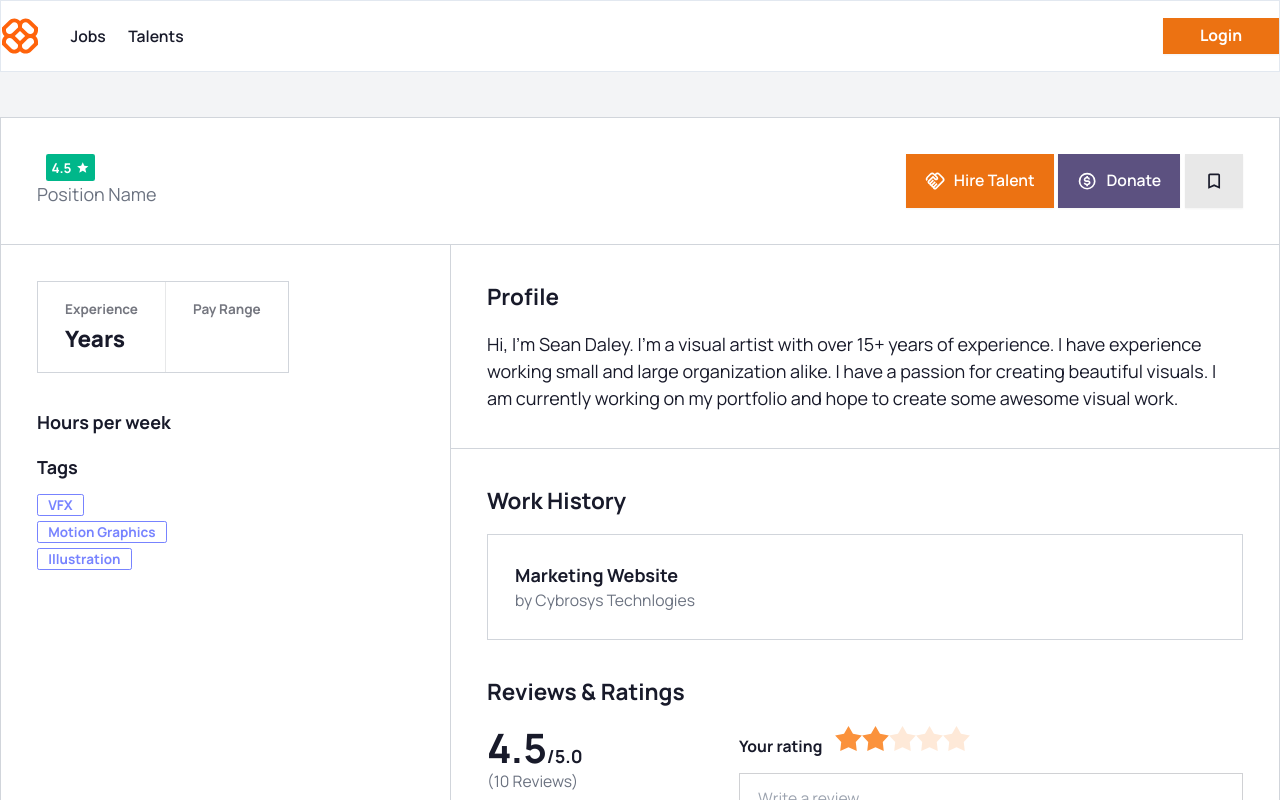
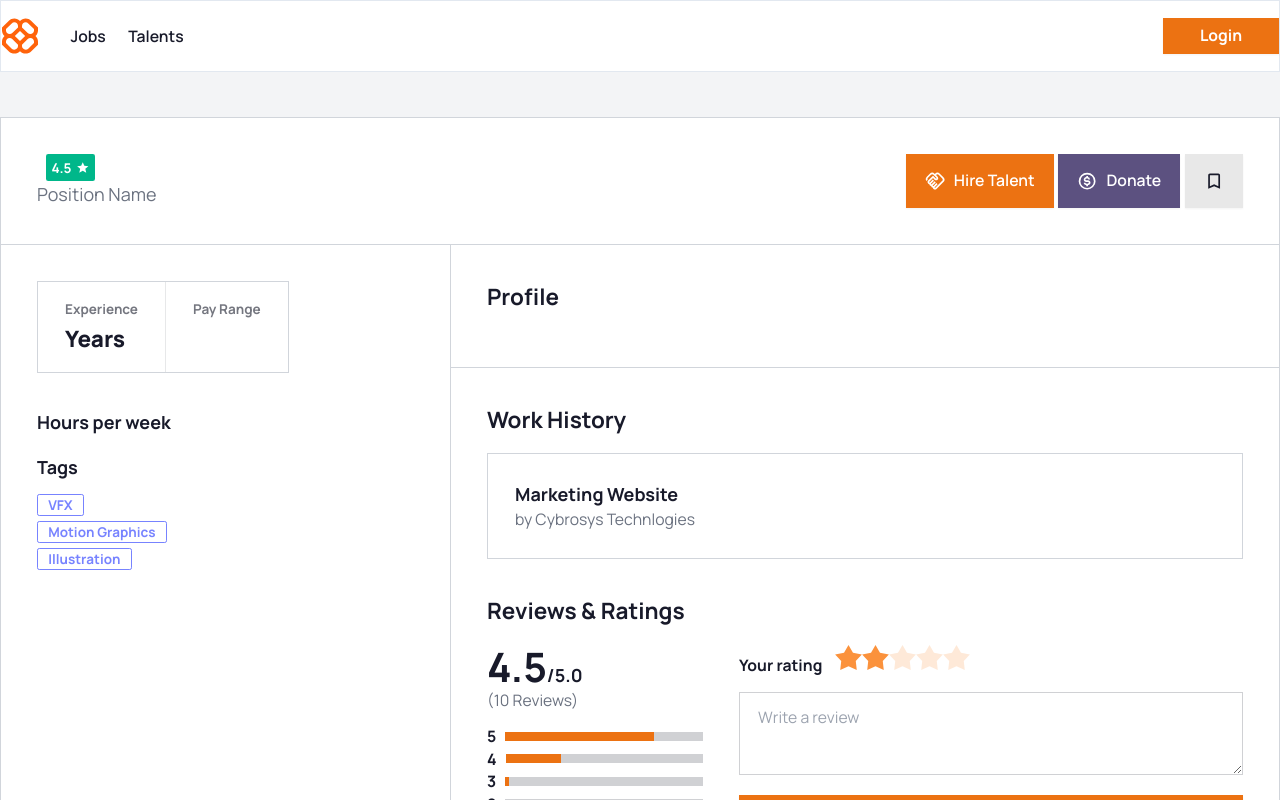
Before and after one commit to arjunkdot/cyb-hackathon, a Next.js app: page /talent/1 in a window 1280 px wide. Shown: the top 800 px of the page. Built offline with nearby package versions, Linux system fonts and the light colour scheme; no server answers; the database is empty.

Commit message:
Update page.tsx

```diff
--- a/app/talent/[slug]/page.tsx
+++ b/app/talent/[slug]/page.tsx
@@ -21,6 +21,7 @@ function TalentProfile() {
   const [userData, setUserData] = useState({
     name: "",
     email: "",
+    description: "",
     experience: "",
     payRange: "",
     hours: "",
@@ -48,6 +49,7 @@ function TalentProfile() {
             setUserData({
               name: data[0].name,
               email: data[0].email || "",
+              description: data[0].description || "",
               experience: data[0].experience || 0,
               payRange: data[0].pay || 0,
               hours: data[0].hours_per_week || 0,
@@ -154,13 +156,7 @@ function TalentProfile() {
           <div>
             <div className="border-b border-gray-300 p-8">
               <h2 className="font-bold text-xl mb-4">Profile</h2>
-              <p>
-                Hi, I&apos;m Sean Daley. I&apos;m a visual artist with over 15+
-                years of experience. I have experience working small and large
-                organization alike. I have a passion for creating beautiful
-                visuals. I am currently working on my portfolio and hope to
-                create some awesome visual work.
-              </p>
+              <p>{userData.description}</p>
             </div>
             {/* Work History */}
             <div className="p-8">
```
